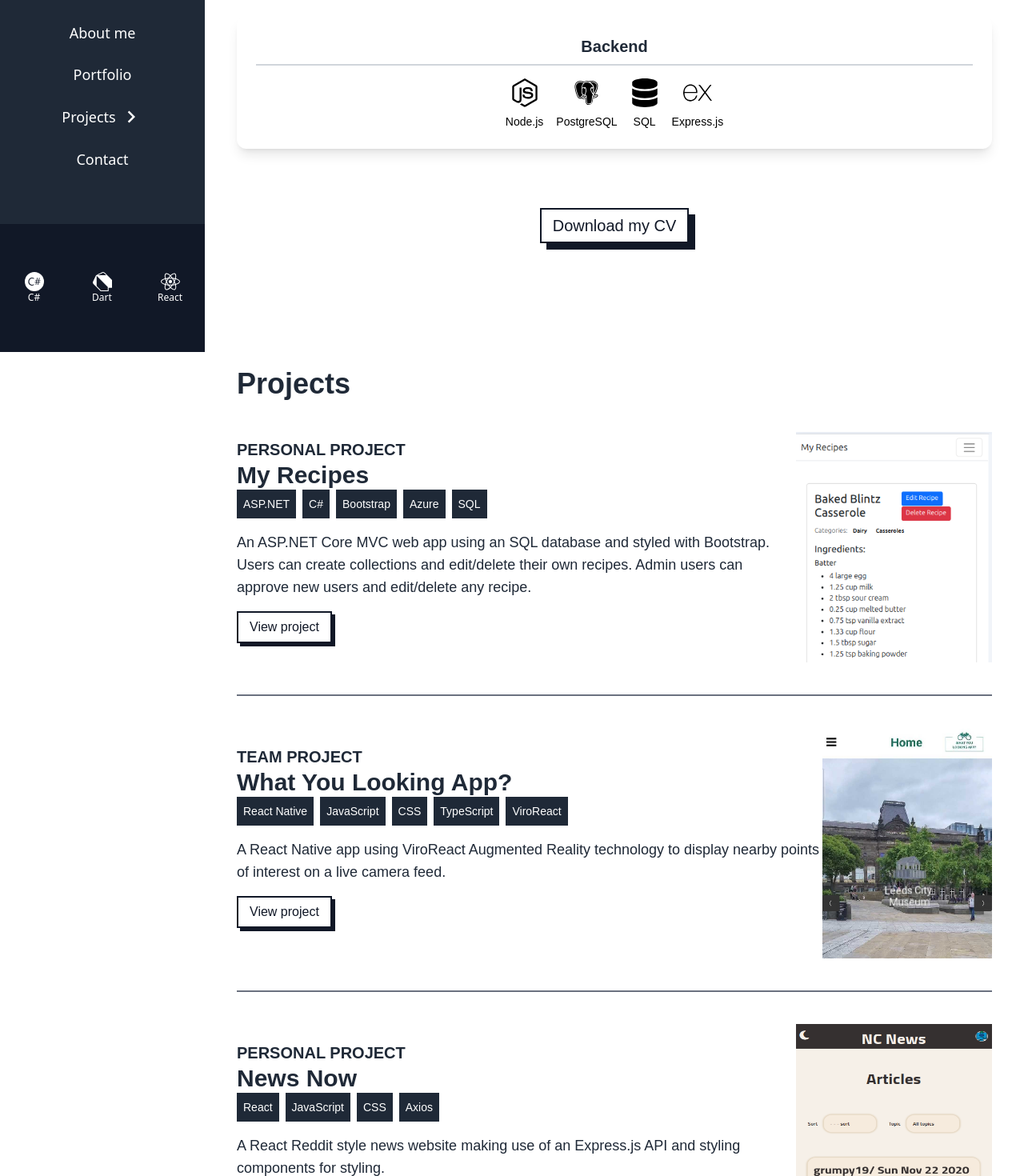
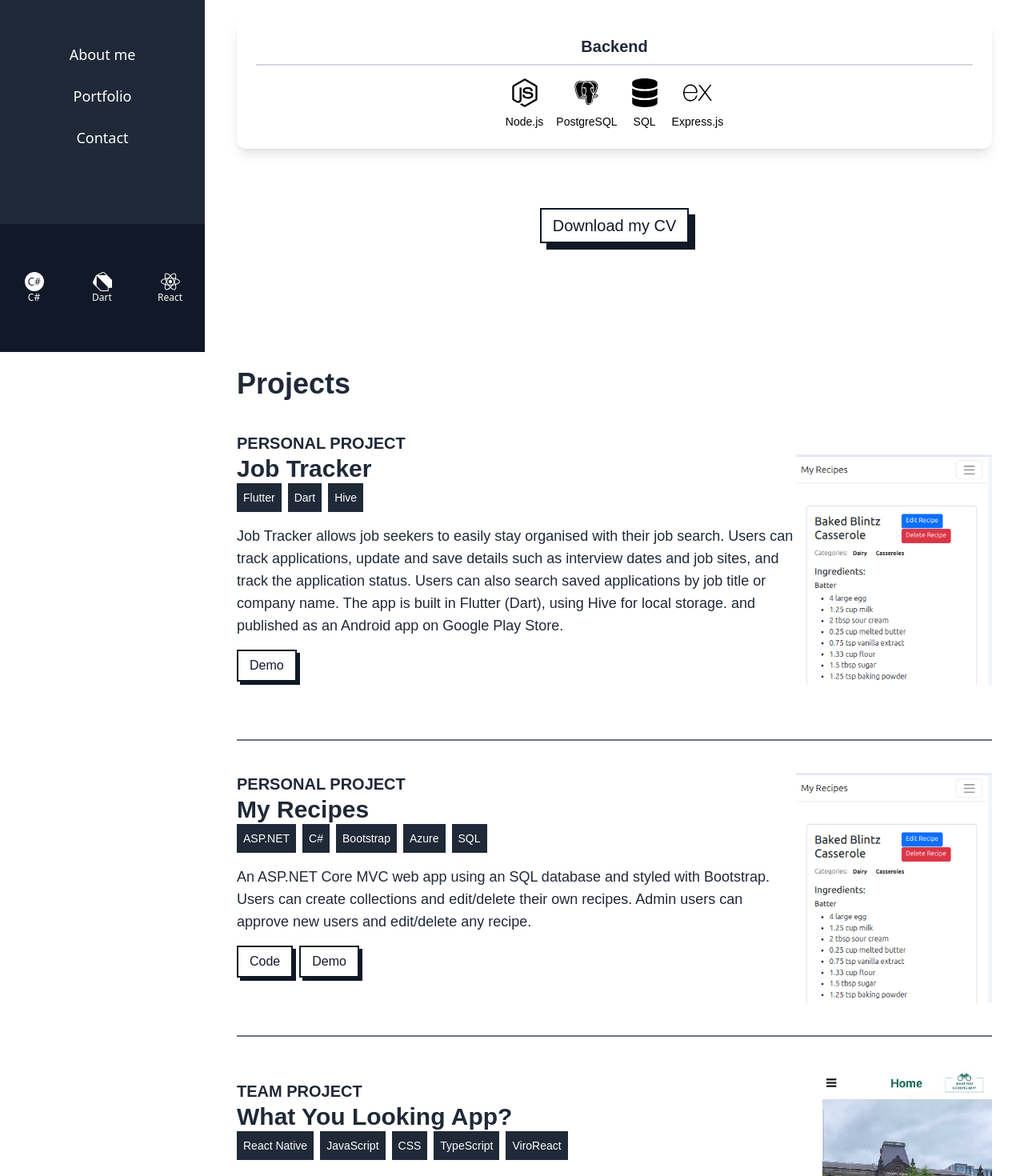
Before and after one commit to AkivaKn/react-portfolio, a React (Vite) app: page / in a window 1280 px wide. Shown: the part 360-1830 px from the top of the page at 80% size. Built offline with nearby package versions, Linux system fonts and the light colour scheme.

Commit message:
feat: remove project details page and routing

```diff
--- a/package.json
+++ b/package.json
@@ -14,8 +14,7 @@
     "react": "^18.3.1",
     "react-dom": "^18.3.1",
     "react-icons": "^5.3.0",
-    "react-multi-carousel": "^2.8.5",
-    "react-router-dom": "^6.26.2"
+    "react-multi-carousel": "^2.8.5"
   },
   "devDependencies": {
     "@eslint/js": "^9.9.0",
--- a/src/App.jsx
+++ b/src/App.jsx
@@ -5,22 +5,23 @@ import MobileHeader from "./components/MobileHeader";
 import MobileMenu from "./components/MobileMenu";
 import { useState } from "react";
 
-function App() {
-  const [showMobileMenu,setShowMobileMenu] = useState(false)
+export default function App() {
+  const [showMobileMenu, setShowMobileMenu] = useState(false);
   return (
-    <div className="flex flex-col md:flex-row w-screen">
+      <div className="flex flex-col md:flex-row w-screen">
       <DesktopNavbar />
-      <MobileHeader setShowMobileMenu={setShowMobileMenu} showMobileMenu={showMobileMenu}/>
-      {showMobileMenu &&
-        <div className="fixed bg-gray-300 w-full inset-x-0 top-20">
-          <MobileMenu setShowMobileMenu={setShowMobileMenu}/>
+      <MobileHeader
+        setShowMobileMenu={setShowMobileMenu}
+        showMobileMenu={showMobileMenu}
+      />
+      {showMobileMenu && (
+        <div className="fixed w-full inset-x-0 top-20">
+          <MobileMenu setShowMobileMenu={setShowMobileMenu} />
         </div>
-      }
+      )}
       <div className="w-full md:w-4/5 font-poppins">
-        <Home />
+      <Home />
       </div>
     </div>
   );
 }
-
-export default App;
--- a/src/assets/projects/projects.json
+++ b/src/assets/projects/projects.json
@@ -3,9 +3,18 @@
     {
       "projectId": 1,
       "projectType": "PERSONAL PROJECT",
+      "title": "Job Tracker",
+      "description": "Job Tracker allows job seekers to easily stay organised with their job search. Users can track applications, update and save details such as interview dates and job sites, and track the application status. Users can also search saved applications by job title or company name. The app is built in Flutter (Dart), using Hive for local storage. and published as an Android app on Google Play Store.",
+      "projectURL": "https://play.google.com/store/apps/details?id=com.job_application_tracker",
+      "imageURL": "/images/my-recipes.png",
+      "skills": ["Flutter", "Dart", "Hive"]
+    },
+    {
+      "projectId": 1,
+      "projectType": "PERSONAL PROJECT",
       "title": "My Recipes",
       "description": "An ASP.NET Core MVC web app using an SQL database and styled with Bootstrap. Users can create collections and edit/delete their own recipes. Admin users can approve new users and edit/delete any recipe.",
-      "extendedDescription": "An ASP.NET Core MVC web app using an SQL database and styled with Bootstrap. Users can create collections and edit/delete their own recipes. Admin users can approve new users and edit/delete any recipe.",
+      "extendedDescription": ["An ASP.NET Core MVC web app using an SQL database and styled with Bootstrap. Users can create collections and edit/delete their own recipes. Admin users can approve new users and edit/delete any recipe."],
       "gitHubURL": "https://github.com/AkivaKn/my-recipes",
       "projectURL": "https://vimeo.com/975291430?share=copy",
       "imageURL": "/images/my-recipes.png",
@@ -16,7 +25,7 @@
       "projectType": "TEAM PROJECT",
       "title": "What You Looking App?",
       "description": "A React Native app using ViroReact Augmented Reality technology to display nearby points of interest on a live camera feed.",
-      "extendedDescription": "A React Native app using ViroReact Augmented Reality technology to display nearby points of interest on a live camera feed.",
+      "extendedDescription": ["A React Native app using ViroReact Augmented Reality technology to display nearby points of interest on a live camera feed."],
       "gitHubURL": "https://github.com/AkivaKn/what-you-looking-app",
       "projectURL": "https://northcoders.com/project-phase/what-you-looking-app",
       "imageURL": "/images/what_you_looking_app.png",
@@ -27,7 +36,7 @@
       "projectType": "PERSONAL PROJECT",
       "title": "News Now",
       "description": "A React Reddit style news website making use of an Express.js API and styling components for styling.",
-      "extendedDescription": "A React Reddit style news website making use of an Express.js API and styling components for styling.",
+      "extendedDescription": ["A React Reddit style news website making use of an Express.js API and styling components for styling."],
       "gitHubURL": "https://github.com/AkivaKn/nc-news",
       "projectURL": "https://clever-florentine-559ede.netlify.app/",
       "imageURL": "/images/news-frontend.png",
@@ -38,7 +47,7 @@
       "projectType": "PERSONAL PROJECT",
       "title": "News Now API",
       "description": "A PSQL database project using Express.js to access endpoints and retrieve data.",
-      "extendedDescription": "A PSQL database project using Express.js to access endpoints and retrieve data.",
+      "extendedDescription": ["A PSQL database project using Express.js to access endpoints and retrieve data."],
       "gitHubURL": "https://github.com/AkivaKn/be-nc-news",
       "projectURL": "https://news-now.onrender.com/",
       "imageURL": "/images/news-now.png",
@@ -49,7 +58,7 @@
       "projectType": "PERSONAL PROJECT",
       "title": "Hangman Game",
       "description": "A React hangman app using a word game API and Vanilla CSS for styling.",
-      "extendedDescription": "A React hangman app using a word game API and Vanilla CSS for styling.",
+      "extendedDescription": ["A React hangman app using a word game API and Vanilla CSS for styling."],
       "gitHubURL": "https://github.com/AkivaKn/hangman-game",
       "projectURL": "https://hangman-shenanigans.netlify.app/",
       "imageURL": "/images/hangman.png",
@@ -60,7 +69,7 @@
       "projectType": "PERSONAL PROJECT",
       "title": "JavaScript Calculator",
       "description": "A simple JavaScript/HTML calculator using CSS to style and animate.",
-      "extendedDescription": "A simple JavaScript/HTML calculator using CSS to style and animate.",
+      "extendedDescription": ["A simple JavaScript/HTML calculator using CSS to style and animate."],
       "gitHubURL": "https://github.com/AkivaKn/javascript-calculator",
       "projectURL": "https://javascript-calculator-otz6.onrender.com/",
       "imageURL": "/images/calculator.png",
--- a/src/components/AboutMe.jsx
+++ b/src/components/AboutMe.jsx
@@ -102,7 +102,7 @@ export default function AboutMe() {
 
         <p className="md:text-lg text-sm text-gray-800 leading-relaxed mb-2">
           I&apos;ve always loved creating things and have a natural draw to
-          problem-solving, especially when it involves technology. After
+          problem solving, especially when it involves technology. After
           discovering a passion for coding, I took the leap and enrolled in a
           Software Development bootcamp, an experience I thoroughly enjoyed.
           Since graduating, I&apos;ve been committed to growing my skills,
--- a/src/components/DesktopNavbar.jsx
+++ b/src/components/DesktopNavbar.jsx
@@ -1,12 +1,7 @@
-import { Link } from "react-router-dom";
 import Intro from "./Intro";
 import SkillsCarousel from "./SkillsCarousel";
-import { useState } from "react";
-import { projects } from "../assets/projects/projects.json";
-import { MdKeyboardArrowLeft, MdKeyboardArrowRight } from "react-icons/md";
 
 export default function DesktopNavbar() {
-  const [showProjectsMenu, setShowProjectsMenu] = useState(false);
   return (
     <div className="max-md:hidden w-1/5">
       <div className="fixed inset-y-0 w-1/5 bg-gray-800 h-screen">
@@ -14,55 +9,24 @@ export default function DesktopNavbar() {
           <Intro />
         </div>
         <nav className="flex flex-col h-2/5 items-center justify-center space-y-6 relative">
-          <Link
-            to="/#about-me"
+          <a
+            href="#about-me"
             className="text-white text-lg font-medium hover:text-yellow-400 transition-all"
           >
             About me
-          </Link>
-          <Link
-            to="/#portfolio"
+          </a>
+          <a
+            href="#portfolio"
             className="peer text-white text-lg font-medium hover:text-yellow-400 transition-all"
           >
             Portfolio
-          </Link>
-          <div className="flex">
-            <div>
-              <button
-                className="text-white text-lg font-medium hover:text-yellow-400 transition-all flex items-center"
-                onClick={() => setShowProjectsMenu(!showProjectsMenu)}
-              >
-                <p>Projects</p>
-                {showProjectsMenu ? (
-                  <MdKeyboardArrowLeft className="text-3xl ml-1" />
-                ) : (
-                  <MdKeyboardArrowRight className="text-3xl ml-1" />
-                )}
-              </button>
-            </div>
-            {showProjectsMenu && (
-              <ul className="flex flex-col bg-gray-800 p-5 absolute left-full w-[300px]">
-                {projects.map((project, index) => {
-                  return (
-                    <Link
-                      to={`/projects/${project.projectId}`}
-                      className="text-white text-lg font-medium hover:text-yellow-400 transition-all"
-                      onClick={() => setShowProjectsMenu(!showProjectsMenu)}
-                      key={index}
-                    >
-                      {project.title}
-                    </Link>
-                  );
-                })}
-              </ul>
-            )}
-          </div>
-          <Link
-            to="/#contact"
+          </a>
+          <a
+            href="#contact"
             className="text-white text-lg font-medium hover:text-yellow-400 transition-all"
           >
             Contact
-          </Link>
+          </a>
         </nav>
 
         <div className="h-1/5 py-2 text-white bg-gray-900 flex flex-col justify-center">
--- a/src/components/MobileMenu.jsx
+++ b/src/components/MobileMenu.jsx
@@ -1,59 +1,23 @@
-import { Link } from "react-router-dom";
-import { useState } from "react";
-import { projects } from "../assets/projects/projects.json";
-import { MdKeyboardArrowLeft, MdKeyboardArrowRight } from "react-icons/md";
-
 export default function MobileMenu({ setShowMobileMenu }) {
   const closeMenu = () => {
     setShowMobileMenu(false);
   };
-  const [showProjectsMenu, setShowProjectsMenu] = useState(false);
 
   return (
     <div className="w-full flex justify-end text-center">
       <nav className="flex flex-col w-1/2 bg-gray-300 relative">
-        <Link to="/#intro" onClick={closeMenu}>
+        <a href="#intro" onClick={closeMenu}>
           Home
-        </Link>
-        <Link to="/#about-me" onClick={closeMenu}>
+        </a>
+        <a href="#about-me" onClick={closeMenu}>
           About me
-        </Link>
-        <Link to="/#portfolio" onClick={closeMenu}>
+        </a>
+        <a href="#portfolio" onClick={closeMenu}>
           Portfolio
-        </Link>
-        <div className="flex justify-center">
-          <div>
-            <button
-              className="flex items-center"
-              onClick={() => setShowProjectsMenu(!showProjectsMenu)}
-            >
-              {showProjectsMenu ? (
-                <MdKeyboardArrowRight className="text-3xl ml-1" />
-              ) : (
-                <MdKeyboardArrowLeft className="text-3xl ml-1" />
-              )}
-              <p>Projects</p>
-            </button>
-          </div>
-          {showProjectsMenu && (
-            <ul className="flex flex-col bg-gray-300 p-5 absolute right-full w-full">
-              {projects.map((project, index) => {
-                return (
-                  <Link
-                    to={`/projects/${project.projectId}`}
-                    onClick={() => setShowProjectsMenu(!showProjectsMenu)}
-                    key={index}
-                  >
-                    {project.title}
-                  </Link>
-                );
-              })}
-            </ul>
-          )}
-        </div>
-        <Link to="/#contact" onClick={closeMenu}>
+        </a>
+        <a href="#contact" onClick={closeMenu}>
           Contact
-        </Link>
+        </a>
       </nav>
     </div>
   );
--- a/src/components/ProjectCard.jsx
+++ b/src/components/ProjectCard.jsx
@@ -1,12 +1,12 @@
-import { Link } from "react-router-dom";
-
 export default function ProjectCard({
   projectType,
   title,
   skills,
   description,
     imageURL,
-  projectId
+  projectId,
+  projectURL,
+  gitHubURL
 }) {
   return (
     <li className="flex max-md:flex-col justify-between text-gray-800 mb-10 pb-10 border-b-2 border-gray-500">
@@ -19,18 +19,32 @@ export default function ProjectCard({
           })}
         </div>
         <p className="md:text-lg text-sm text-gray-800 leading-relaxed md:mb-4 mb-2">{description}</p>
-        <Link
-          to={`/projects/${projectId}`}
-          className="relative inline-block px-4 py-2 font-medium group self-start md:mb-4 mb-2"
-        >
-          <span className="absolute inset-0 w-full h-full transition duration-200 ease-out transform translate-x-1 translate-y-1 bg-gray-900 group-hover:-translate-x-0 group-hover:-translate-y-0"></span>
-          <span className="absolute inset-0 w-full h-full bg-white border-2 border-gray-900 group-hover:bg-black"></span>
-          <span className="relative text-gray-900 group-hover:text-white">
-            View project
-          </span>
-        </Link>
+        <div className="md:mb-4 mb-2">
+            {gitHubURL && <a
+              href={gitHubURL}
+              className="relative inline-block md:px-4 px-2 md:py-2 py-1 font-medium group self-start md:mb-4 mb-2 mr-2"
+              target="blank"
+            >
+              <span className="absolute inset-0 w-full h-full transition duration-200 ease-out transform translate-x-1 translate-y-1 bg-gray-900 group-hover:-translate-x-0 group-hover:-translate-y-0"></span>
+              <span className="absolute inset-0 w-full h-full bg-white border-2 border-gray-900 group-hover:bg-black"></span>
+              <span className="relative text-gray-900 group-hover:text-white">
+                Code
+              </span>
+            </a>}
+            {projectURL && <a
+              href={projectURL}
+              className="relative inline-block md:px-4 px-2 md:py-2 py-1 font-medium group self-start md:mb-4 mb-2"
+              target="blank"
+            >
+              <span className="absolute inset-0 w-full h-full transition duration-200 ease-out transform translate-x-1 translate-y-1 bg-gray-900 group-hover:-translate-x-0 group-hover:-translate-y-0"></span>
+              <span className="absolute inset-0 w-full h-full bg-white border-2 border-gray-900 group-hover:bg-black"></span>
+              <span className="relative text-gray-900 group-hover:text-white">
+                Demo
+              </span>
+            </a>}
+          </div>
       </div>
-      <img src={imageURL} className="h-72 w-72" alt="image" />
+      <img src={imageURL} className="h-72 w-72 self-center" alt="image" />
     </li>
   );
 }
--- a/src/components/ProjectDetails.jsx
+++ b/src/components/ProjectDetails.jsx
@@ -7,29 +7,37 @@ export default function ProjectDetails() {
     (project) => project.projectId == projectId
   )[0];
   return (
-    <>
-      <h5 className="md:text-xl text-base font-bold">
+    <div id="about-me">
+      <div className="w-full min-h-20 md:hidden"></div>
+      <div className="flex max-md:flex-col min-h-[calc(100vh-96px)] md:min-h-screen">
+        <div className="flex flex-col justify-center w-full md:p-10 p-5">
+          <h5 className="md:text-xl text-base font-bold md:mb-2 mb-1">
             {currentProject?.projectType}
           </h5>
-      <h4 className="md:text-3xl text-lg font-bold">{currentProject?.title}</h4>
+          <h4 className="md:text-3xl text-lg font-bold md:mb-2 mb-1">
+            {currentProject?.title}
+          </h4>
           <div className="flex-wrap flex">
             {currentProject?.skills.map((skill, index) => {
               return (
                 <span
                   key={index}
-              className="md:p-2 p-1.5 mr-2 md:mb-4 mb-2 bg-gray-800 text-white text-sm"
+                  className="md:p-2 p-1 md:mr-2 mr-1.5 md:mb-3 mb-1.5 bg-gray-800 text-white md:text-sm text-xs"
                 >
                   {skill}
                 </span>
               );
             })}
           </div>
-      <p className="md:text-lg text-sm text-gray-800 leading-relaxed md:mb-4 mb-2">
-        {currentProject?.extendedDescription}
-      </p>
+          {currentProject.extendedDescription.map((paragraph,index) => {
+            return  (<p key={index} className="md:text-lg text-xs text-gray-800 leading-relaxed md:mb-4 mb-2">
+            {paragraph}
+          </p>)
+          })}
+          <div>
             <a
               href={currentProject?.gitHubURL}
-        className="relative inline-block px-4 py-2 font-medium group self-start md:mb-4 mb-2"
+              className="relative inline-block md:px-4 px-2 md:py-2 py-1 font-medium group self-start md:mb-4 mb-2 mr-2"
               target="blank"
             >
               <span className="absolute inset-0 w-full h-full transition duration-200 ease-out transform translate-x-1 translate-y-1 bg-gray-900 group-hover:-translate-x-0 group-hover:-translate-y-0"></span>
@@ -40,7 +48,7 @@ export default function ProjectDetails() {
             </a>
             <a
               href={currentProject?.projectURL}
-        className="relative inline-block px-4 py-2 font-medium group self-start md:mb-4 mb-2"
+              className="relative inline-block md:px-4 px-2 md:py-2 py-1 font-medium group self-start md:mb-4 mb-2"
               target="blank"
             >
               <span className="absolute inset-0 w-full h-full transition duration-200 ease-out transform translate-x-1 translate-y-1 bg-gray-900 group-hover:-translate-x-0 group-hover:-translate-y-0"></span>
@@ -49,7 +57,14 @@ export default function ProjectDetails() {
                 Demo
               </span>
             </a>
-      <img src={currentProject?.imageURL} className="h-72 w-72" alt="image" />
-    </>
+          </div>
+        </div>
+        <img
+          src={currentProject?.imageURL}
+          className="md:h-72 md:w-72 h-[80vw] w-[80vw] self-center md:m-10 m-5"
+          alt="image"
+        />
+      </div>
+    </div>
   );
 }
--- a/src/components/ProjectsList.jsx
+++ b/src/components/ProjectsList.jsx
@@ -16,6 +16,8 @@ export default function ProjectsList() {
               description={project.description}
               imageURL={project.imageURL}
               projectId={project.projectId}
+              gitHubURL={project.gitHubURL}
+              projectURL={project.projectURL}
             />
           );
         })}
--- a/src/main.jsx
+++ b/src/main.jsx
@@ -9,25 +9,10 @@ import Route from "./roots/Root";
 import Home from "./components/Home";
 import "./App.css";
 import ProjectDetails from "./components/ProjectDetails";
+import App from "./App";
 
-const router = createBrowserRouter([
-  {
-    path: "/",
-    element: <Route />,
-    children: [
-      {
-        path: "/",
-        element: <Home />,
-      },
-      {
-        path: "/projects/:projectId",
-        element: <ProjectDetails/>
-      }
-    ],
-  },
-]);
 createRoot(document.getElementById("root")).render(
   <StrictMode>
-      <RouterProvider router={router} />
+      <App />
   </StrictMode>
 );
```
Also changed, not shown: 2 other files (tests, documents, lock files or other folders). Lines whose indentation alone changed are shown as unchanged.
